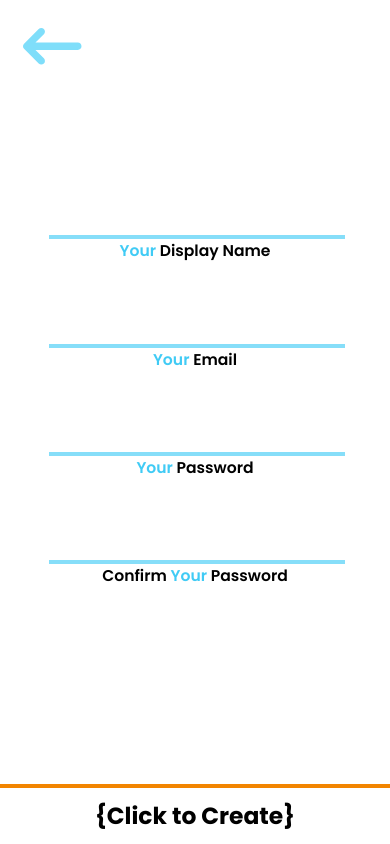
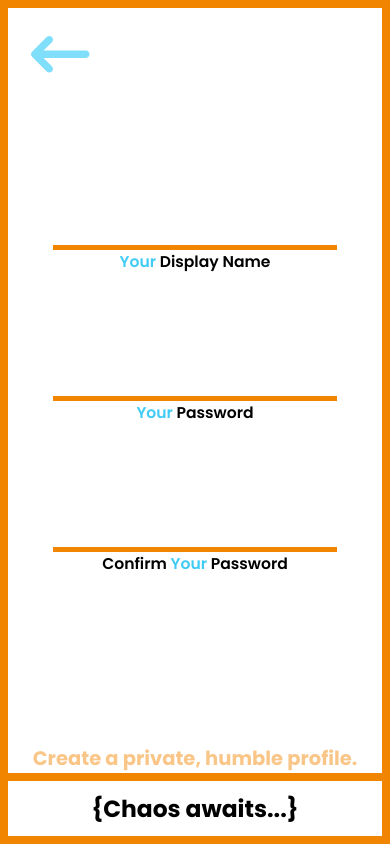
Before and after one commit to skrillfalconblast/bantopia, a Django app: page /create-profile/ in a window 390 px wide. Run offline with Django 3.2, Linux system fonts and the light colour scheme.

Commit message:
UPDATE 05/08/23

```diff
--- a/Lyceum/Lyceum/settings.py
+++ b/Lyceum/Lyceum/settings.py
@@ -54,8 +54,8 @@ INSTALLED_APPS = [
     'django.contrib.sessions',
     'django.contrib.messages',
     'django.contrib.staticfiles',
+    'debug_toolbar',
     'users',
-    'debug_toolbar',
 ]
 
 MIDDLEWARE = [
--- a/Lyceum/chat/views.py
+++ b/Lyceum/chat/views.py
@@ -18,7 +18,7 @@ def chat(request, post_code):
         votes = {'y' : Vote.objects.filter(vote_post=post, vote_type=True).count(),
                  'n' : Vote.objects.filter(vote_post=post, vote_type=False).count()}
 
-        messages = Message.objects.filter(message_post=post).order_by('-message_datetime_sent')[:50:-1]
+        messages = Message.objects.filter(message_post=post).select_related('message_author').order_by('-message_datetime_sent')[:50:-1]
 
         context = {'post' : post, 'messages' : messages, 'y' : votes["y"], 'n' : votes["n"]}
 
--- a/Lyceum/posts/views.py
+++ b/Lyceum/posts/views.py
@@ -73,11 +73,11 @@ def index(request):
 
         watching = user.watching.all()
 
-        #watchlist_activity = WatchlistActivity.objects.filter(watchlist_activity_user__in=watching).select_related('watchlist_activity_user').annotate(display_name=F('display_name'))
+        watchlist_activity = WatchlistActivity.objects.filter(watchlist_activity_user__in=watching).select_related('watchlist_activity_user', 'watchlist_activity_post').order_by('-watchlist_activity_datetime')
 
-        watchlist_activity = WatchlistActivity.objects.filter(watchlist_activity_user__in=watching).order_by('-watchlist_activity_datetime')
+        #watchlist_activity = WatchlistActivity.objects.filter(watchlist_activity_user__in=watching).order_by('-watchlist_activity_datetime')
 
-        visits = Visit.objects.filter(visit_user=user).order_by('-visit_datetime').select_related('visit_post')
+        visits = Visit.objects.filter(visit_user=user).select_related('visit_post').order_by('-visit_datetime')
 
         context = {'posts' : posts, 'user' : user, 'watchlist_activity' : watchlist_activity, 'visits' : visits}
 
--- a/Lyceum/static/styles/profile.css
+++ b/Lyceum/static/styles/profile.css
@@ -17,35 +17,38 @@ body {
 
 /* width */
 ::-webkit-scrollbar {
-    width: 4px;
+    display: none;
 }
 
   /* Track */
   ::-webkit-scrollbar-track {
-    background: none;
+    display: none;
 }
 
   /* Handle */
   ::-webkit-scrollbar-thumb {
-    background: #ececec;
-    border-radius: 10px;
+    display: none;
 }
 
 .create-container {
     width: 100vw;
     height: 100vh;
+    border: 8px solid #f28500;
+    box-sizing: border-box;
 }
 
 .create-container form {
     display: flex;
+    flex-direction: column;
     width: 100vw;
-    height: 100vh;
+    height: 100%;
+    overflow: hidden;
 }
 
 .content {
     display: flex;
     flex-direction: column;
-    width: 60%;
+    width: 100vw;
     height: 100vh;
 }
 
@@ -93,15 +96,18 @@ body {
     display: flex;
     flex-direction: column;
     align-items: center;
-    gap: 5vh;
     margin-top: auto;
     margin-bottom: auto;
+    width: 40%;
 }
 
 .create-field-area .input-field {
     display: flex;
     flex-direction: column;
+    align-items: center;
     flex: 1;
+    margin: 2.5vh 0;
+    width: 100%;
 }
 
 .create-field-area .input-field input {
@@ -110,8 +116,8 @@ body {
     -moz-appearance: none;
     border-radius: 0;
     border: none;
-    width: 525px;
-    border-bottom: 4px solid #00baf279;
+    width: 100%;
+    border-bottom: 5px solid #F28500;
     background-color: transparent;
     padding: 2px;
 }
@@ -121,7 +127,7 @@ body {
 }
 
 .create-field-area .input-field input:focus {
-    border-bottom: 4px solid #f28500;
+    border-bottom: 8px solid #f28500;
 }
 
 .create-field-area .input-field input:focus ~ label span {
@@ -156,14 +162,10 @@ body {
 }
 
 .create-button-container {
-    width: 40%;
-}
-
-.form-area h1 {
-    font-family: 'Poppins', sans-serif;
-    font-size: 36px;
-    font-weight: 700;
-    box-shadow: inset 0 -15px 0 #F28500;
+    display: flex;
+    width: 100%;
+    justify-content: center;
+    align-items: center;
 }
 
 .login-field-area {
@@ -243,8 +245,8 @@ body {
     display: flex;
     align-items: center;
     justify-content: center;
-    width: 100%;
-    height: 100%;
+    box-sizing: border-box;
+    padding: 10px;
 }
 
 .login-and-create-button {
@@ -252,11 +254,12 @@ body {
     font-family: 'Poppins', sans-serif;
     font-weight: 700;
     letter-spacing: 2px;
+    width: 100%;
 }
 
 .login-and-create-button {
     border: none;
-    border-left: 6px solid #F28500;
+    border-top: 8px solid #F28500;
     background-color: white;
 }
 
@@ -287,14 +290,30 @@ button[type="submit"]:hover > span {
 }
 */
 
-.big-text {
+.big-text-top {
     position: absolute;
-    font-size: 500px;
-    top: 50%;
-    transform: translateY(-50%) translateX(-50%);
+    top: 0%;
+    transform: translateX(-50%);
     left: 50%;
     z-index: -100;
-    color: #00baf277;
+    color: #f2850077;
+    white-space: nowrap;
+}
+
+.big-text-bottom {
+    position: absolute;
+    bottom: 0%;
+    transform: translateX(-50%);
+    left: 50%;
+    z-index: -100;
+    color: #f2850077;
+    white-space: nowrap;
+}
+
+.big-text-top,
+.big-text-bottom {
+    font-family: 'Poppins',sans-serif;
+    font-size: 40px;
 }
 
 
@@ -971,6 +990,12 @@ button[type="submit"]:hover > span {
 }
 
 @media only screen and (max-width: 960px) {
+    body {
+        overflow-y: hidden;
+        height: 100vh;
+        height: 100dvh;
+    }
+
     .back-header {
         position: fixed;
         padding: 2vh 0 0 6vw;
@@ -1044,6 +1069,12 @@ button[type="submit"]:hover > span {
         letter-spacing: normal;
         font-size: 7vw;
     }
+
+    .big-text-top,
+    .big-text-bottom {
+        font-family: 'Poppins',sans-serif;
+        font-size: 5vw;
+    }
 }
 
 @media only screen and (max-width: 1380px) {
@@ -1060,11 +1091,7 @@ button[type="submit"]:hover > span {
     .create-container {
         height: 100vh;
         height: 100dvh;
-    }
-
-    .create-container form {
-        height: 100vh;
-        height: 100dvh;
+        overflow: hidden;
     }
 
     .create-field-area {
@@ -1082,8 +1109,7 @@ button[type="submit"]:hover > span {
     .create-button-container {
         display: flex;
         width: 100%;
-        height: 15vw;
-        border-top: 2px solid #F28500;
+        border-top: 8px solid #F28500;
     }
 
     .create-button-container button {
@@ -1091,7 +1117,6 @@ button[type="submit"]:hover > span {
         width: 100%;
         height: 100%;
         border: none;
-        border-top: 2px solid #F28500;
         font-style: normal;
         color: #000;
     }
--- a/Lyceum/templates/comms/chat.html
+++ b/Lyceum/templates/comms/chat.html
@@ -69,9 +69,9 @@
             <div class="level mobile-header">
                 <a href="">
                     {% if post.post_type == 'DE' %}
-                    <h2><span class="type">Declaration:</span> {{post.post_title}}</h2>
+                    <h2><span class="mobile-header-shadow-de">Declaration:</span> {{post.post_title}}</h2>
                     {% elif post.post_type == 'TH' %}
-                    <h2><span class="type">Theory:</span> {{post.post_title}}</h2>
+                    <h2><span class="mobile-header-shadow-th">Theory:</span> {{post.post_title}}</h2>
                     {% endif %}
                 </a>
             </div>
--- a/Lyceum/templates/comms/counters.html
+++ b/Lyceum/templates/comms/counters.html
@@ -72,9 +72,9 @@
             <div class="level mobile-header">
                 <a href="">
                     {% if post.post_type == 'DE' %}
-                    <h2><span class="type">Declaration:</span> {{post.post_title}}</h2>
+                    <h2><span class="mobile-header-shadow-de">Declaration:</span> {{post.post_title}}</h2>
                     {% elif post.post_type == 'TH' %}
-                    <h2><span class="type">Theory:</span> {{post.post_title}}</h2>
+                    <h2><span class="mobile-header-shadow-th">Theory:</span> {{post.post_title}}</h2>
                     {% endif %}
                 </a>
             </div>
--- a/Lyceum/templates/comms/dogs.html
+++ b/Lyceum/templates/comms/dogs.html
@@ -72,9 +72,9 @@
             <div class="level mobile-header">
                 <a href="">
                     {% if post.post_type == 'DE' %}
-                    <h2><span class="type">Declaration:</span> {{post.post_title}}</h2>
+                    <h2><span class="mobile-header-shadow-de">Declaration:</span> {{post.post_title}}</h2>
                     {% elif post.post_type == 'TH' %}
-                    <h2><span class="type">Theory:</span> {{post.post_title}}</h2>
+                    <h2><span class="mobile-header-shadow-th">Theory:</span> {{post.post_title}}</h2>
                     {% endif %}
                 </a>
             </div>
--- a/Lyceum/templates/index.html
+++ b/Lyceum/templates/index.html
@@ -102,7 +102,7 @@
                         {% for activity in watchlist_activity %}
                             {% if activity.watchlist_activity_type == 'ACTIVE' %}
                             <div class="dashboard-activity">
-                                <li><span class="gn-orange">{{ activity.display_name }}</span> is going hyper in <span class="{{ activity.watchlist_activity_post.post_type }}-shadow-watchlist">{{ activity.watchlist_activity_post.post_title }}</span></li>
+                                <li><span class="gn-orange">{{ activity.watchlist_activity_user.display_name }}</span> is going hyper in <span class="{{ activity.watchlist_activity_post.post_type }}-shadow-watchlist">{{ activity.watchlist_activity_post.post_title }}</span></li>
                             </div>
                             {% elif activity.watchlist_activity_type == 'DECLARE' %}
                             <div class="dashboard-activity">
--- a/Lyceum/templates/profile/create.html
+++ b/Lyceum/templates/profile/create.html
@@ -15,7 +15,6 @@
 </head>
 <body>
     <div class="create-container">
-        <!--<h1 class="big-text">Create</h1>--->
         <form method="post">
             {% csrf_token %}
             <div class="content">
@@ -23,14 +22,11 @@
                     <a href="/"><svg xmlns="http://www.w3.org/2000/svg" viewBox="0 0 512 512"><path d="M9.4 233.4c-12.5 12.5-12.5 32.8 0 45.3l128 128c12.5 12.5 32.8 12.5 45.3 0s12.5-32.8 0-45.3L109.3 288 480 288c17.7 0 32-14.3 32-32s-14.3-32-32-32l-370.7 0 73.4-73.4c12.5-12.5 12.5-32.8 0-45.3s-32.8-12.5-45.3 0l-128 128z"/></svg></a>
                 </div>
                 <div class="form-area">
+                    <h1 class="big-text-bottom">Create a private, humble profile.</h1>
                     <div class="create-field-area">
                         <div class="input-field">
                             <input type="text" id="create-name" name="create-name" autocomplete="off">
                             <label for="create-name"><span class="input-your">Your</span> Display Name</label>
-                        </div>
-                        <div class="input-field">
-                            <input type="text" id="create-email" name="create-email" autocomplete="off">
-                            <label for="create-email"><span class="input-your">Your</span> Email</label>
                         </div>
                         <div class="input-field">
                             <input type="password" id="create-password" name="create-password" autocomplete="off">
@@ -48,7 +44,7 @@
             </div>
             <div class="create-button-container">
                 <button type="submit" class="login-and-create-button" id="create-submit" value="Create your profile">
-                    <span id="create-text"><span class="profile-submit-tags">{</span>Click to Create<span class="profile-submit-tags">}</span></span>
+                    <span id="create-text"><span class="profile-submit-tags">{</span>Chaos awaits...<span class="profile-submit-tags">}</span></span>
                 </button>
             </div>
         </form>
--- a/Lyceum/users/admin.py
+++ b/Lyceum/users/admin.py
@@ -8,10 +8,10 @@ from .models import User, WatchlistActivity, Report
 class UserAdmin(BaseUserAdmin):
     readonly_fields = ["date_joined", "last_login"]
     filter_horizontal = ('user_permissions', 'groups', 'watching')
-    list_display = ('display_name', 'email', 'password', 'color', 'is_admin', 'is_active', 'is_superuser', 'is_staff')
+    list_display = ('display_name', 'password', 'color', 'email', 'is_admin', 'is_active', 'is_superuser', 'is_staff')
 
     fieldsets = (
-        (None, {'fields': ('display_name', 'email', 'password', 'watching', 'color')}),
+        (None, {'fields': ('display_name', 'password', 'watching', 'color', 'email')}),
         ('Boolean Permissions', {'fields': ('is_admin', 'is_active', 'is_superuser', 'is_staff')}),
     )
 
--- a/Lyceum/users/models.py
+++ b/Lyceum/users/models.py
@@ -11,6 +11,10 @@ from posts.models import Post
 import math
 
 # Create your models here.
+
+def allUsers():
+    User = settings.AUTH_GET_USER
+    return User.objtects.all()
 
 class User(AbstractBaseUser, PermissionsMixin):
     ORANGE = "OR"
@@ -34,8 +38,8 @@ class User(AbstractBaseUser, PermissionsMixin):
     ]
 
     display_name = models.CharField(max_length=20, unique=True)
-    email = models.EmailField(max_length=254, unique=True)
     password = models.CharField(max_length=128)
+    email = models.EmailField(max_length=254, blank=True)
 
     color = models.CharField(max_length=2, choices=COLOR_CHOICES, default=ORANGE)
 
--- a/Lyceum/users/views.py
+++ b/Lyceum/users/views.py
@@ -46,7 +46,6 @@ def createProfile(request):
             message = None
 
             display_name = request.POST.get('create-name')
-            email = request.POST.get('create-email')
 
             password1 = request.POST.get('create-password')
             password2 = request.POST.get('create-confirm-password')
@@ -54,19 +53,19 @@ def createProfile(request):
             if password1 == password2:
                 password = password1
                 if not User.objects.filter(display_name=display_name):
-                    if not User.objects.filter(email=email):
-                        try:
-                            validate_email(email)
-                            User.objects.create_user(display_name=display_name, email=email, password=password)
-                            user = authenticate(request, display_name=display_name, password=password)
-                            auth_login(request, user)
-                            return redirect('/')
-                        except ValidationError as email_fail_info:
-                            message = 'That email was clearly invalid.'
-                        except ValueError:
-                            message = 'Fill. In. All. The. Fields.'
-                    else:
-                        message = 'That email is already in use, contact support@lyceum.com to find the account using it.'
+                    try:
+                        other_users = User.objects.all()
+                        user = User.objects.create_user(display_name=display_name, password=password)
+                        for other_user in other_users: # This would add every previous user as part of the user's watch list to stimulate the community.
+                            user.watching.add(other_user)
+
+                        user = authenticate(request, display_name=display_name, password=password)
+                        auth_login(request, user)
+                        return redirect('/')
+                    except ValidationError as email_fail_info:
+                        message = 'That email was clearly invalid.'
+                    except ValueError:
+                        message = 'Fill. In. All. The. Fields.'
                 else:
                     message = 'That display name is already in use, contact support@lyceum.com to find the account using it.'
             else:
```
Also changed, not shown: Lyceum/static/styles/comm.css (+14 -3 lines), Lyceum/static/styles/index.css (+2 -32 lines), Lyceum/static/styles/post.css (+25 -1 lines), Lyceum/users/managers.py (+5 -5 lines).
